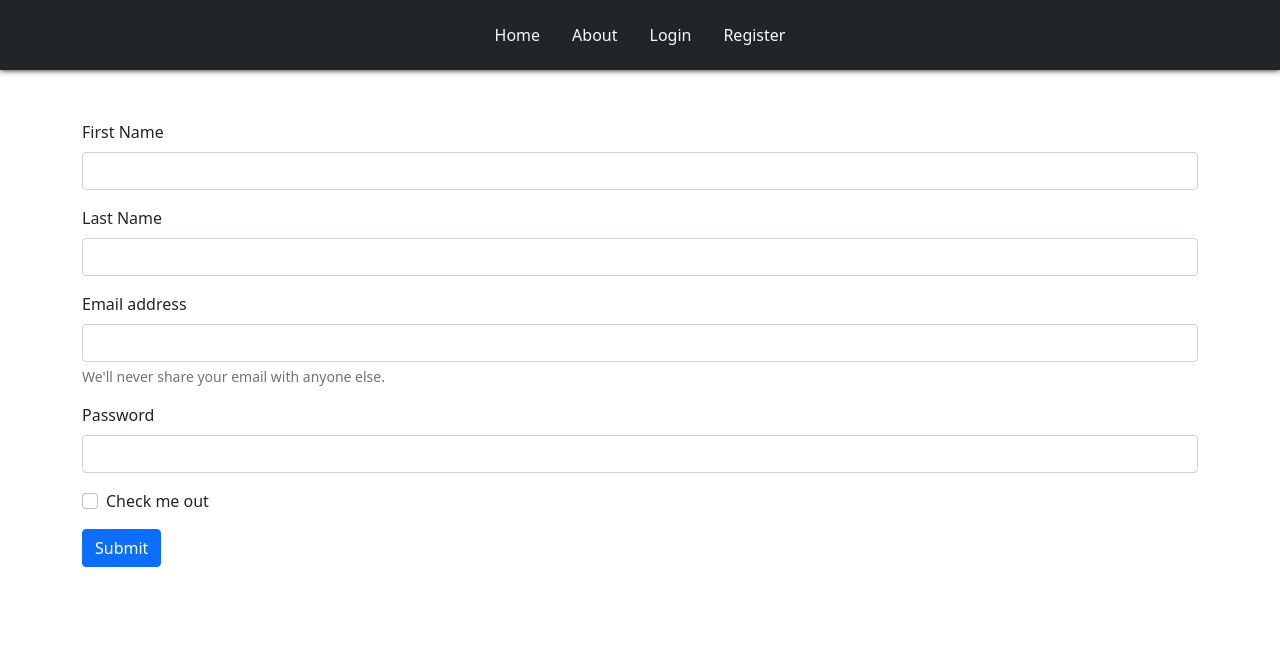
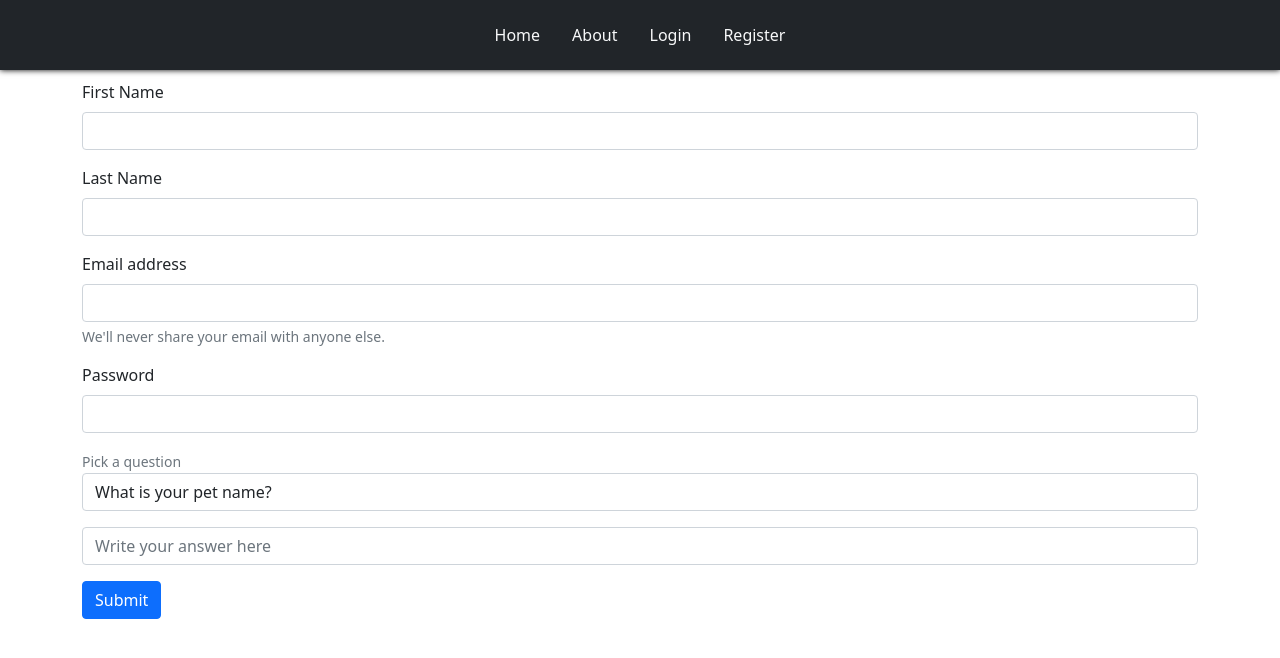
Before and after one commit to mohiandipta/social-media-clientSide-MERN, a Next.js app: page /register in a window 1280 px wide. Shown: the top 658 px of the page. Built offline with nearby package versions, Linux system fonts and the light colour scheme.

Commit message:
unpushed

```diff
--- a/pages/register.js
+++ b/pages/register.js
@@ -7,6 +7,7 @@ const Register = () => {
     const [lName, setLname] = useState("");
     const [email, setEmail] = useState("");
     const [password, setPassword] = useState("");
+    const [secret, setSecret] = useState("");
 
     const handleSubmit = (e) => {
         e.preventDefault();
@@ -15,7 +16,8 @@ const Register = () => {
             fName,
             lName,
             email,
-            password
+            password,
+            secret
         })
             .then((res) => { console.log(res) })
             .catch((err) => { console.log(err) })
@@ -53,9 +55,21 @@ const Register = () => {
                     onChange={e => setPassword(e.target.value)}
                     type="password" class="form-control" id="exampleInputPassword1" />
             </div>
-            <div class="mb-3 form-check">
-                <input type="checkbox" class="form-check-input" id="exampleCheck1" />
-                <label class="form-check-label" for="exampleCheck1">Check me out</label>
+            <div class="mb-3 form-group">
+                <small>
+                    <label className="text-muted">Pick a question</label>
+                </small>
+                <select className="form-control">
+                    <option>What is your pet name?</option>
+                    <option>What is your best friend name?</option>
+                    <option>What city you were born?</option>
+                </select>
+            </div>
+            <div className="mb-3 form-group">
+                <input
+                    value={secret}
+                    onChange={(e) => setSecret(e.target.value)}
+                    type="text" className="form-control" placeholder="Write your answer here" />
             </div>
             <button type="submit" class="btn btn-primary">Submit</button>
         </form>
--- a/public/css/style.css
+++ b/public/css/style.css
@@ -8,5 +8,5 @@ img{
 }
 
 form{
-    margin-top: 50px;
+    margin-top: 10px;
 }
```
